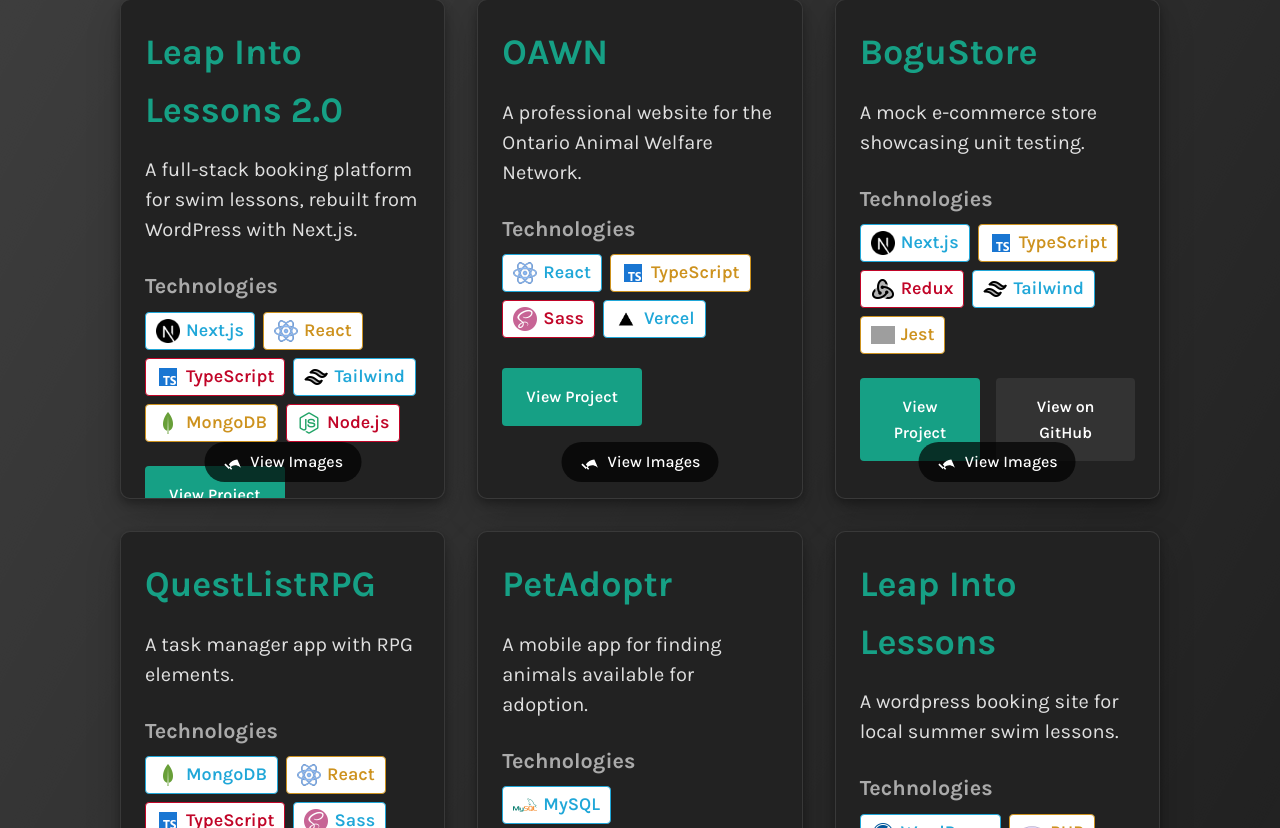
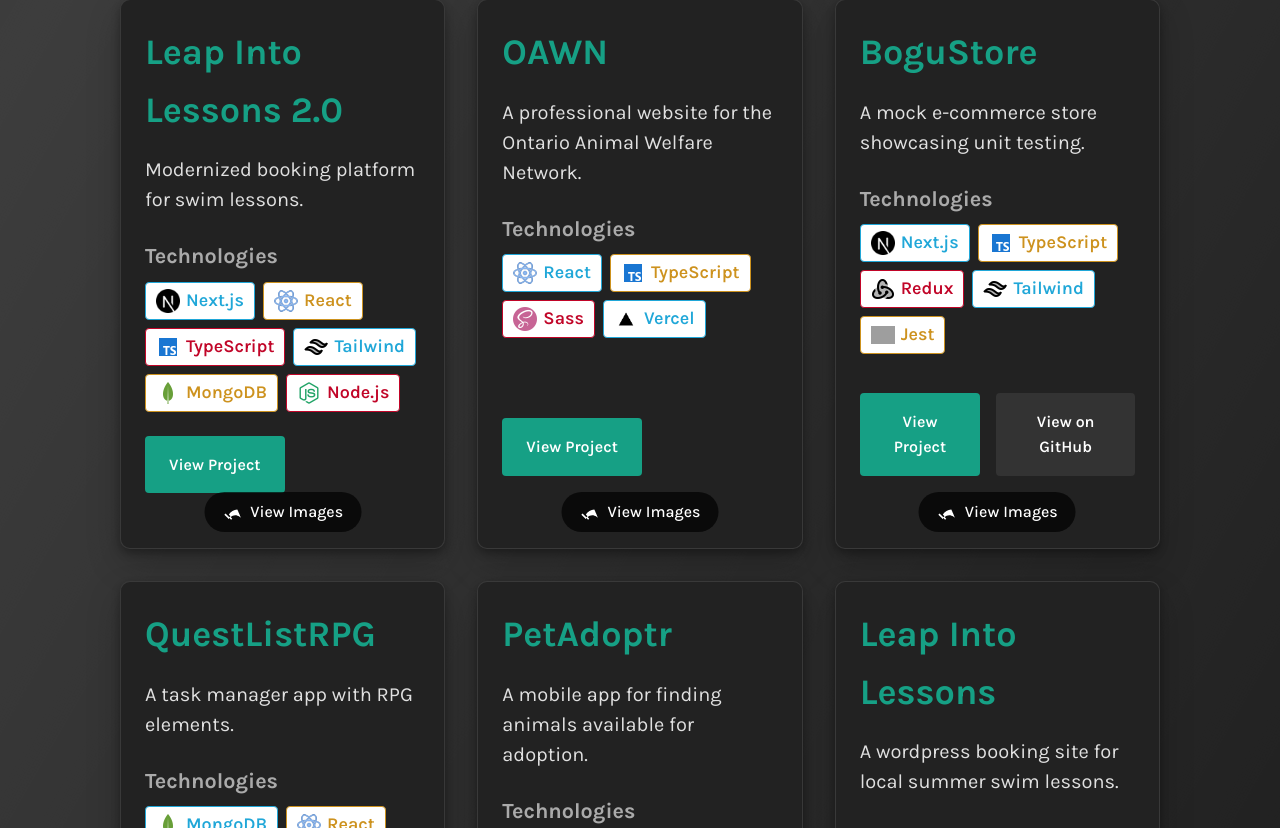
Before and after one commit to CPaskewitz/my-portfolio, a React (Vite) app: page / in a window 1280 px wide. Shown: the part 2892-3720 px from the top of the page. Built offline with nearby package versions, Linux system fonts and the light colour scheme; grey boxes are pictures that could not be loaded.

Commit message:
adjust project cards

```diff
--- a/src/components/Projects/Projects.scss
+++ b/src/components/Projects/Projects.scss
@@ -447,7 +447,7 @@
         padding: 100px;
 
         &__card-container {
-            height: 450px;
+            height: 500px;
         }
 
         &__card-title {
@@ -473,7 +473,7 @@
         padding: 120px;
 
         &__card-container {
-            height: 500px;
+            height: 550px;
         }
 
         &__title {
--- a/src/components/Projects/Projects.tsx
+++ b/src/components/Projects/Projects.tsx
@@ -22,7 +22,7 @@ const Projects: React.FC = () => {
     {
       title: "Leap Into Lessons 2.0",
       description:
-        "A full-stack booking platform for swim lessons, rebuilt from WordPress with Next.js.",
+        "Modernized booking platform for swim lessons.",
       images: [
         "/LeapIntoLessons2_Hero.webp",
         "/LeapIntoLessons2_Features.webp",
```
